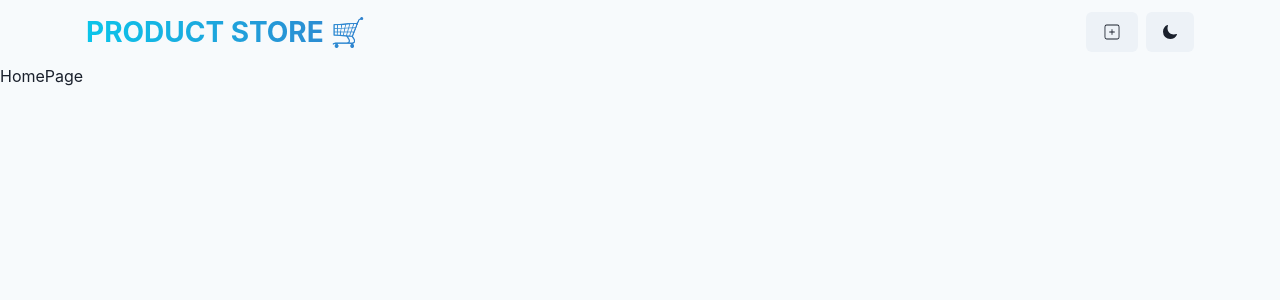
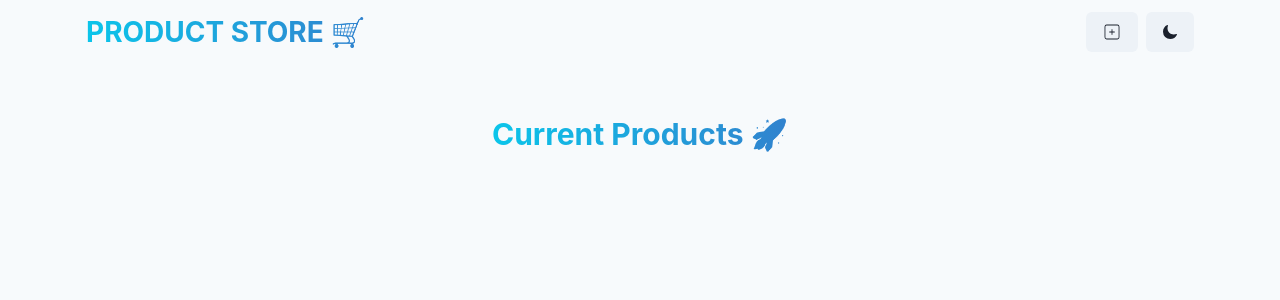
Before and after one commit to juaneleanor/Product-Store, a React (Vite) app in the folder frontend/: page / in a window 1280 px wide. Shown: the top 300 px of the page. Built offline with nearby package versions, Linux system fonts and the light colour scheme.

Commit message:
Home Page Header

```diff
--- a/frontend/src/pages/HomePage.jsx
+++ b/frontend/src/pages/HomePage.jsx
@@ -1,7 +1,22 @@
+import { Container, Text, VStack } from "@chakra-ui/react";
 import React from "react";
 
 const HomePage = () => {
-  return <div>HomePage</div>;
+  return (
+    <Container maxW="container.xl" py={12}>
+      <VStack spacing={8}>
+        <Text
+          fontSize={"30"}
+          fontWeight={"bold"}
+          bgGradient={"linear(to-r, cyan.400, blue.500)"}
+          bgClip={"text"}
+          textAlign={"center"}
+        >
+          Current Products 🚀
+        </Text>
+      </VStack>
+    </Container>
+  );
 };
 
 export default HomePage;
```
